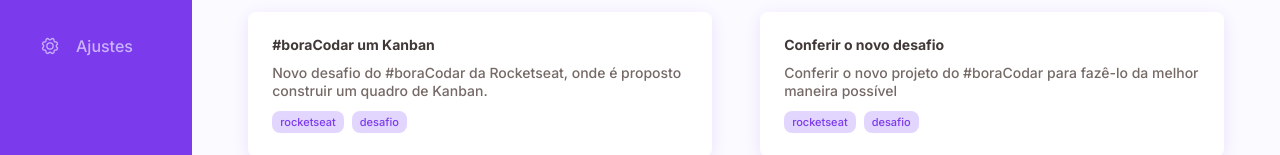
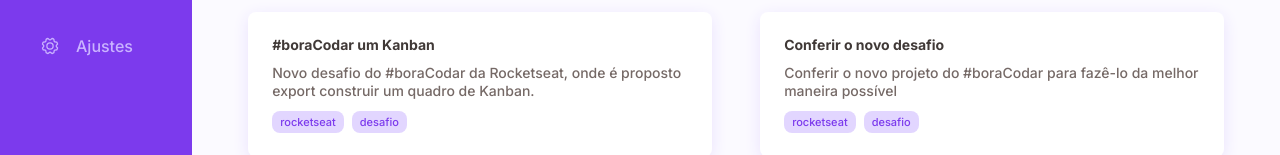
Before and after one commit to raiane-oliveira/Kanban, a React (Vite) app: page / in a window 1280 px wide. Shown: the part 292-447 px from the top of the page. Built offline with nearby package versions, Linux system fonts and the light colour scheme.

Commit message:
refactor: move temp data to a separate file

```diff
--- a/src/components/Search.jsx
+++ b/src/components/Search.jsx
@@ -1,11 +1,18 @@
 import { FunnelSimple, MagnifyingGlass } from "@phosphor-icons/react";
 
 import "./Search.css";
+import { useState } from "react";
 
 export function Search() {
+  const [search, setSearch] = useState("");
+
+  function handleChange(e) {
+    setSearch(e.target.value);
+  }
+
   return (
-    <form className="search-form">
-      <button className="search-btn">
+    <form onSubmit={(e) => e.preventDefault()} className="search-form">
+      <button type="button" className="search-btn">
         <FunnelSimple />
         <span>Filtrar</span>
       </button>
@@ -17,6 +24,8 @@ export function Search() {
           className="search-input"
           aria-label="Barra de pesquisa"
           placeholder="Busque por cards, assuntos ou responsáveis..."
+          value={search}
+          onChange={handleChange}
         />
       </div>
     </form>
--- /dev/null
+++ b/src/data.js
@@ -0,0 +1,64 @@
+export const dataTodo = [
+  {
+    id: 1,
+    title: "#boraCodar um Kanban",
+    paragraph:
+      "Novo desafio do #boraCodar da Rocketseat, onde é proposto export construir um quadro de Kanban.",
+    tags: ["rocketseat", "desafio"],
+  },
+  {
+    id: 2,
+    title: "Manter a ofensiva",
+    paragraph:
+      "Manter minha atividade na plataforma da Rocketseat para não perder a ofensiva.",
+    tags: ["rocketseat"],
+  },
+  {
+    id: 3,
+    title: "Almoçar",
+    paragraph:
+      "Me alimentar, aproveitando um momento de descanso para recarregar minhas energias durante o almoço",
+    tags: ["autocuidado"],
+  },
+];
+
+export const dataDoing = [
+  {
+    id: 4,
+    title: "Conferir o novo desafio",
+    paragraph:
+      "Conferir o novo projeto do #boraCodar para fazê-lo da melhor maneira possível",
+    tags: ["rocketseat", "desafio"],
+  },
+  {
+    id: 5,
+    title: "Ser incrível",
+    paragraph:
+      "Sempre me lembrar de manter minha autenticidade e espalhar amor",
+    tags: ["autocuidado"],
+  },
+];
+
+export const dataDone = [
+  {
+    id: 6,
+    title: "#boraCodar uma página de login 🧑‍💻",
+    paragraph:
+      "Novo desafio do #boraCodar da Rocketseat, onde é proposto construir um quadro de Kanban.",
+    tags: ["rocketseat", "desafio"],
+  },
+  {
+    id: 7,
+    title: "#boraCodar uma página de clima 🧑‍💻",
+    paragraph:
+      "Novo desafio do #boraCodar da Rocketseat, onde é proposto construir um quadro de Kanban.",
+    tags: ["rocketseat", "desafio"],
+  },
+  {
+    id: 8,
+    title: "#boraCodar um conversor 🧑‍💻l",
+    paragraph:
+      "Novo desafio do #boraCodar da Rocketseat, onde é proposto construir um quadro de Kanban.",
+    tags: ["rocketseat", "desafio"],
+  },
+];
--- a/src/pages/Board.jsx
+++ b/src/pages/Board.jsx
@@ -3,73 +3,9 @@ import { DragDropContext } from "react-beautiful-dnd";
 import { useState } from "react";
 import { Header } from "../components/Header";
 import { Search } from "../components/Search";
+import { dataTodo, dataDoing, dataDone } from "../data";
 
 import "./Board.css";
-
-let dataTodo = [
-  {
-    id: 1,
-    title: "#boraCodar um Kanban",
-    paragraph:
-      "Novo desafio do #boraCodar da Rocketseat, onde é proposto construir um quadro de Kanban.",
-    tags: ["rocketseat", "desafio"],
-  },
-  {
-    id: 2,
-    title: "Manter a ofensiva",
-    paragraph:
-      "Manter minha atividade na plataforma da Rocketseat para não perder a ofensiva.",
-    tags: ["rocketseat"],
-  },
-  {
-    id: 3,
-    title: "Almoçar",
-    paragraph:
-      "Me alimentar, aproveitando um momento de descanso para recarregar minhas energias durante o almoço",
-    tags: ["autocuidado"],
-  },
-];
-
-let dataDoing = [
-  {
-    id: 4,
-    title: "Conferir o novo desafio",
-    paragraph:
-      "Conferir o novo projeto do #boraCodar para fazê-lo da melhor maneira possível",
-    tags: ["rocketseat", "desafio"],
-  },
-  {
-    id: 5,
-    title: "Ser incrível",
-    paragraph:
-      "Sempre me lembrar de manter minha autenticidade e espalhar amor",
-    tags: ["autocuidado"],
-  },
-];
-
-let dataDone = [
-  {
-    id: 6,
-    title: "#boraCodar uma página de login 🧑‍💻",
-    paragraph:
-      "Novo desafio do #boraCodar da Rocketseat, onde é proposto construir um quadro de Kanban.",
-    tags: ["rocketseat", "desafio"],
-  },
-  {
-    id: 7,
-    title: "#boraCodar uma página de clima 🧑‍💻",
-    paragraph:
-      "Novo desafio do #boraCodar da Rocketseat, onde é proposto construir um quadro de Kanban.",
-    tags: ["rocketseat", "desafio"],
-  },
-  {
-    id: 8,
-    title: "#boraCodar um conversor 🧑‍💻l",
-    paragraph:
-      "Novo desafio do #boraCodar da Rocketseat, onde é proposto construir um quadro de Kanban.",
-    tags: ["rocketseat", "desafio"],
-  },
-];
 
 export default function Board() {
   const [columns, setColumns] = useState({
```
